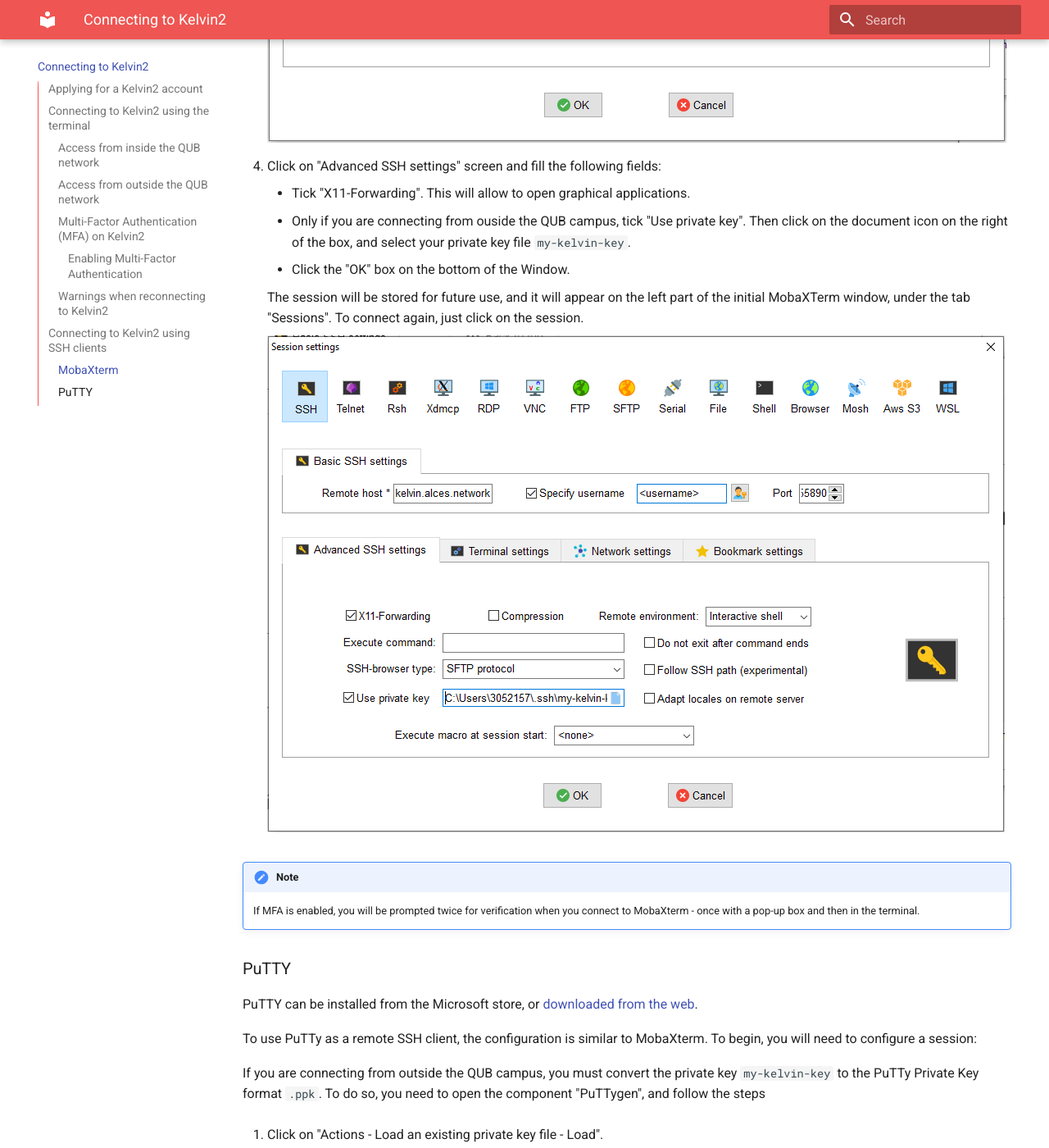
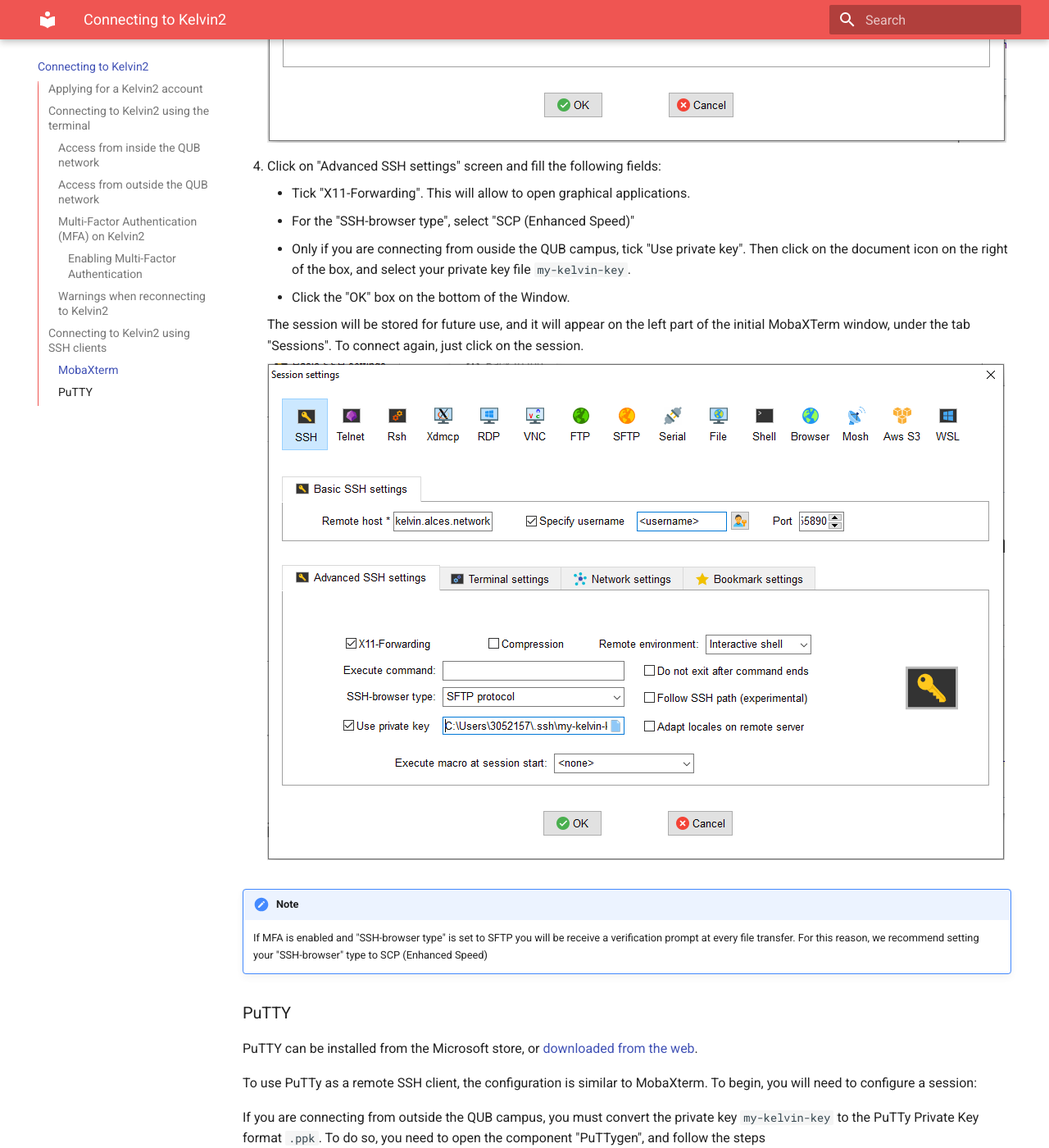
Before and after one commit to ethanbradley/nihpc-documentation, an MkDocs documentation site: the page built from docs/Connecting to Kelvin2.md, in a window 1280 px wide and 1400 px high, scrolled down 6019 px. Shown: the whole window at 82% size. Built offline with MkDocs 1.6.1 and Material for MkDocs 9.7.7, drawn with Linux system fonts in a browser that asks for light colours.

Commit message:
Update Connecting to Kelvin2.md

```diff
--- a/docs/Connecting to Kelvin2.md
+++ b/docs/Connecting to Kelvin2.md
@@ -196,6 +196,7 @@
 1. Click on "Advanced SSH settings" screen and fill the following fields:
 
     - Tick "X11-Forwarding". This will allow to open graphical applications.
+    - For the "SSH-browser type", select "SCP (Enhanced Speed)"
     - Only if you are connecting from ouside the QUB campus, tick "Use private key". Then click on the document icon on the right of the box, and select your private key file `my-kelvin-key`.
     - Click the "OK" box on the bottom of the Window.
 
@@ -204,7 +205,7 @@
     ![MobaXTerm Advanced SSH screen](assets/MobaXTerm4.png)
 
 !!! note
-    If MFA is enabled, you will be prompted twice for verification when you connect to MobaXterm - once with a pop-up box and then in the terminal.
+    If MFA is enabled and "SSH-browser type" is set to SFTP you will be receive a verification prompt at every file transfer. For this reason, we recommend setting your "SSH-browser" type to SCP (Enhanced Speed)
 
 ### PuTTY
 
```
